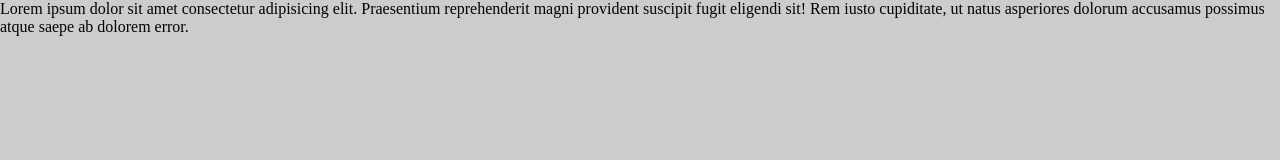
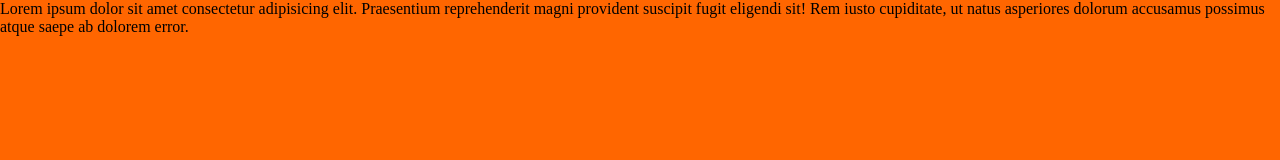
Before and after one commit to oversong1/git-comandos, a plain HTML site: page index.html in a window 1280 px wide. Drawn offline with Linux system fonts and the light colour scheme.

Commit message:
Estilo de conflito master

```diff
--- a/css/estilo.css
+++ b/css/estilo.css
@@ -3,5 +3,5 @@
     margin: 0;
 }
 body{
-    background-color: #ccc;
+    background-color: #f60;
 }
```
